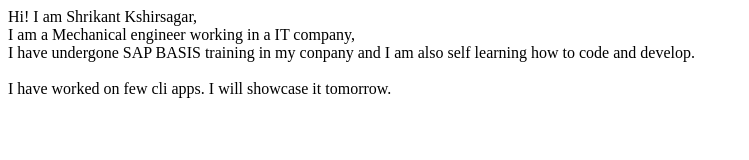
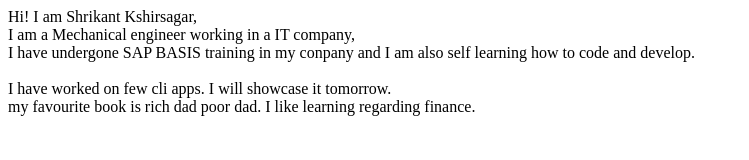
Before and after one commit to Shrikant-95/shrikant-site, a plain HTML site: page index.html in a window 1280 px wide. Shown: the whole page, without its empty margins (0-749 px from the left). Drawn offline with Linux system fonts and the light colour scheme.

Commit message:
docs: book details.

```diff
--- a/index.html
+++ b/index.html
@@ -12,7 +12,8 @@
       I am a Mechanical engineer working in a IT company,<br>
       I have undergone SAP BASIS training in my conpany and I am also self learning how to code and develop.<br>
       <br>
-      I have worked on few cli apps. I will showcase it tomorrow.
+      I have worked on few cli apps. I will showcase it tomorrow.<br>
+      my favourite book is rich dad poor dad. I like learning regarding finance.
 
 
 
```
